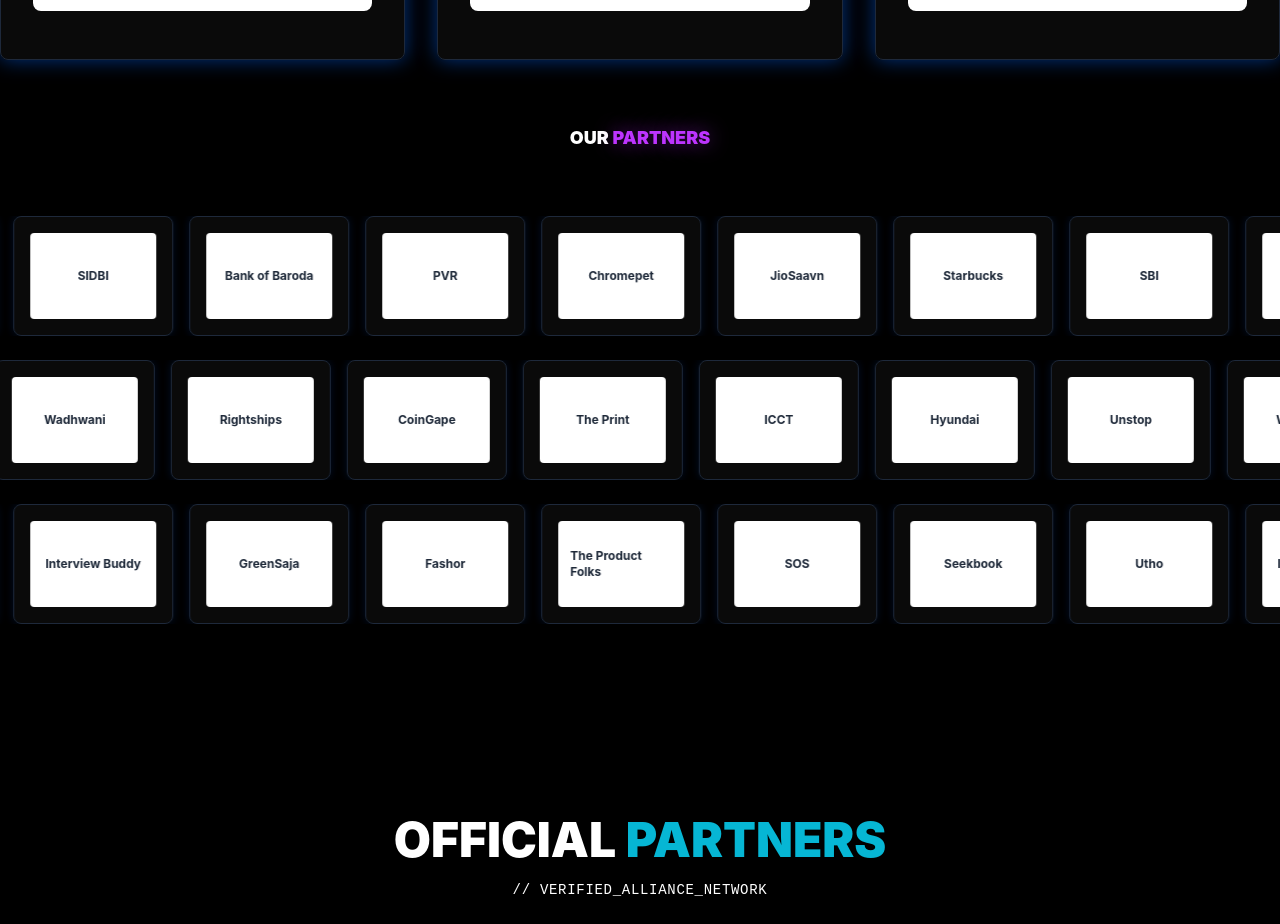
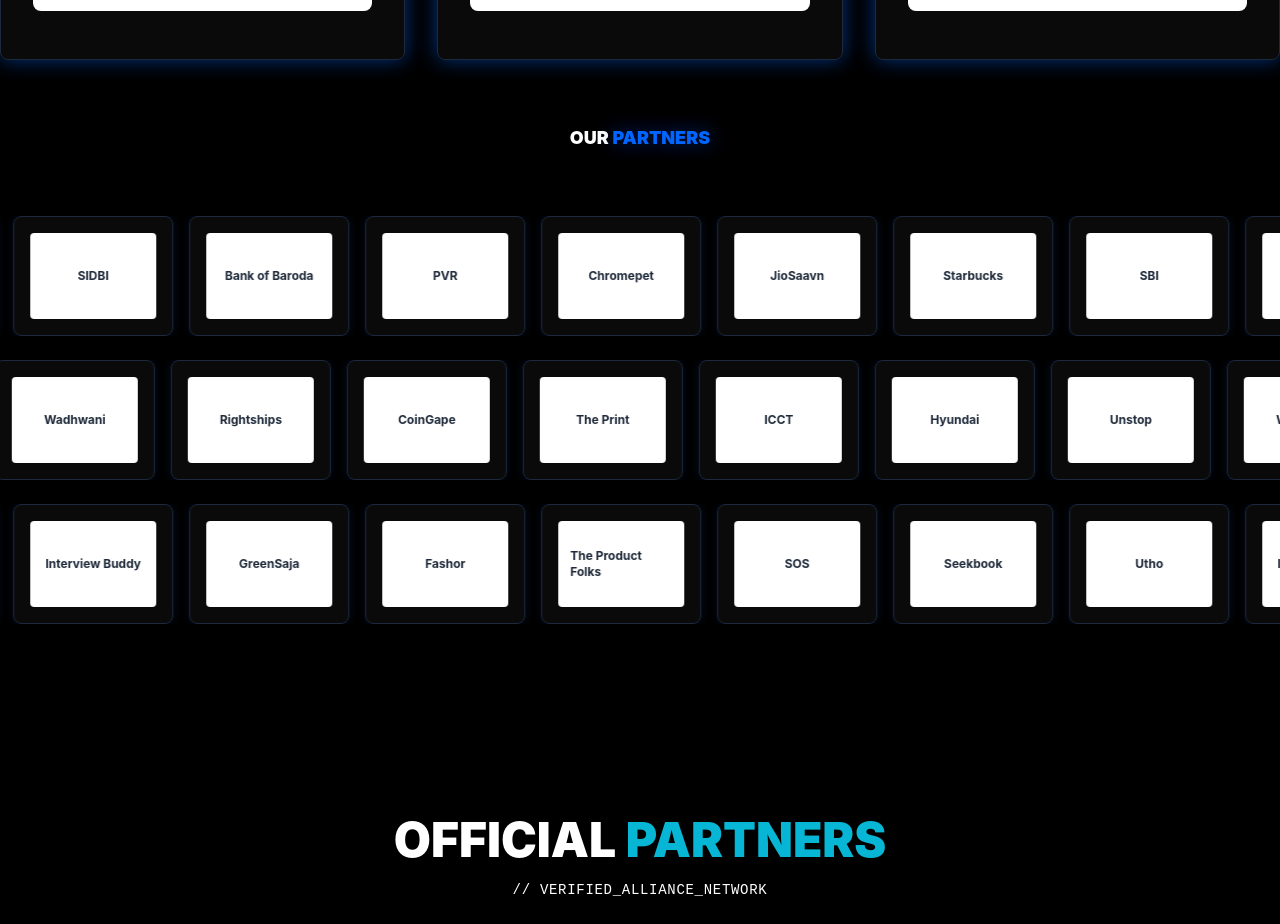
Before and after one commit to Ansh-mick27/AIIHFound_E_summit, a Next.js app: page / in a window 1280 px wide. Shown: the part 3780-4704 px from the top of the page. Built offline with nearby package versions, Linux system fonts and the light colour scheme.

Commit message:
Change PARTNERS text glow to cobalt blue

```diff
--- a/src/components/LegacyAllies.tsx
+++ b/src/components/LegacyAllies.tsx
@@ -50,7 +50,7 @@ export default function LegacyAllies() {
                     className="text-center mb-16"
                 >
                     <h2 className="text-lg font-black uppercase mb-4">
-                        OUR <span className="text-glow-purple">PARTNERS</span>
+                        OUR <span className="text-glow-cobalt">PARTNERS</span>
                     </h2>
                 </motion.div>
 
```
